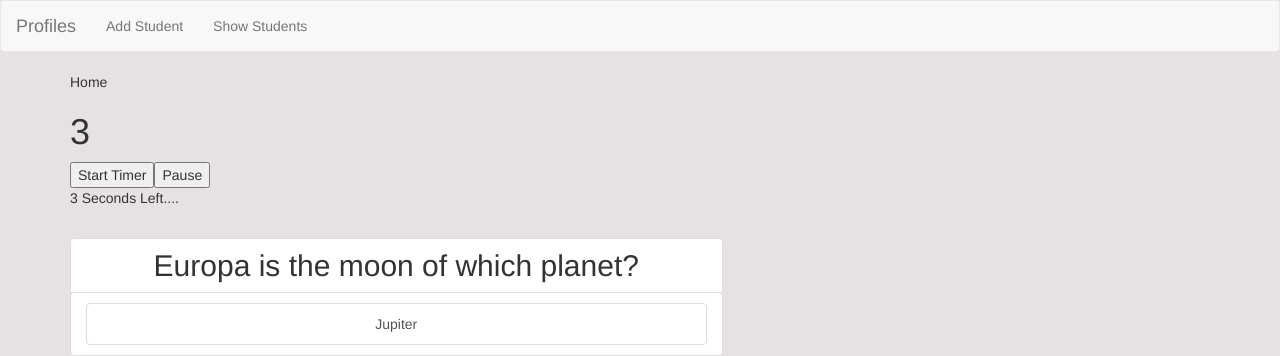
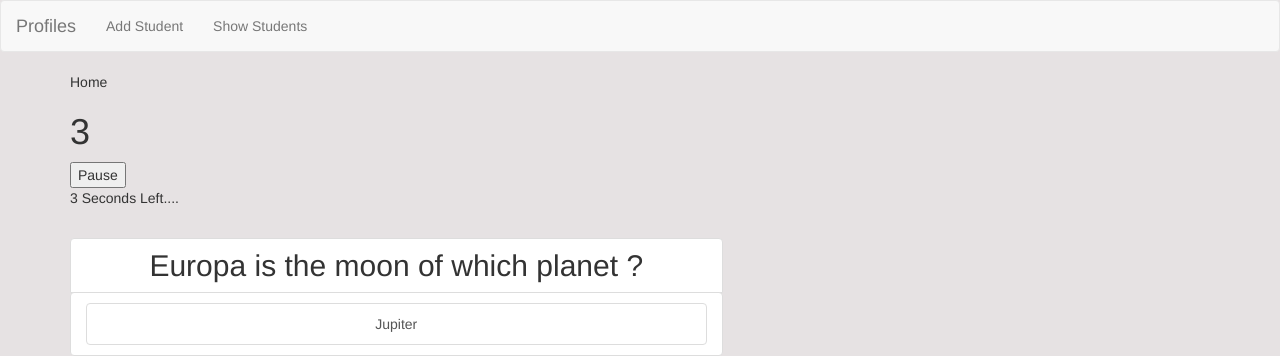
Before and after one commit to Abhinav7076/angular, an Angular app: page / in a window 1280 px wide. Shown: the top 356 px of the page. Built offline with nearby package versions, Linux system fonts and the light colour scheme.

Commit message:
going on to the next quiz question

```diff
--- a/src/app/home/home.component.html
+++ b/src/app/home/home.component.html
@@ -4,17 +4,17 @@
         <h1>{{timeLeft}}</h1>
     </div>
 </div>
-<button (click)='startTimer()'>Start Timer</button>
+<!-- <button (click)='incrementIndex()'>Increment Number</button> -->
 <button (click)='pauseTimer()'>Pause</button>
 
 <p>{{timeLeft}} Seconds Left....</p>
 <h2 *ngIf="timeLeft===0">Time Up!!!</h2>
 <div class="row" id="card">
     <div class="col-md-12">
-    <h2 class="list-group-item list-group-item-dark" >Europa is the moon of which planet?</h2>
-    <app-options [data]="{content: qData.op1, ans: qData.ans}"></app-options>
-    <app-options [data]="{content: qData.op2, ans: qData.ans}"></app-options>
-    <app-options [data]="{content: qData.op3, ans: qData.ans}"></app-options>
-    <app-options [data]="{content: qData.op4, ans: qData.ans}"></app-options>
+    <h2 class="list-group-item list-group-item-dark" >{{qData[idx].ques}}</h2>
+    <app-options [data]="{content: qData[idx].op1, ans: qData[idx].ans, idx: idx}" (idx)="incrementIndex($event)"></app-options>
+    <app-options [data]="{content: qData[idx].op2, ans: qData[idx].ans, idx: idx}" (idx)="incrementIndex($event)"></app-options>
+    <app-options [data]="{content: qData[idx].op3, ans: qData[idx].ans, idx: idx}" (idx)="incrementIndex($event)"></app-options>
+    <app-options [data]="{content: qData[idx].op4, ans: qData[idx].ans, idx: idx}" (idx)="incrementIndex($event)"></app-options>
 </div>
 </div>
--- a/src/app/home/home.component.ts
+++ b/src/app/home/home.component.ts
@@ -9,13 +9,18 @@ import { quiz } from './quiz.model';
 })
 export class HomeComponent implements OnInit, OnDestroy {
 
-  qData: quiz = new quiz('Europa is the moon of which planet ?','Jupiter','Saturn','Mars','Uranus','Jupiter')
+  qData: quiz[] = [
+    new quiz('Europa is the moon of which planet ?','Jupiter','Saturn','Mars','Uranus','Jupiter'),
+    new quiz('Phobos is the moon of which planet ?','Jupiter','Saturn','Mars','Uranus','Mars'),
+    new quiz('Zagreb is the capital of which country ?','Slovenia','Croatia','Greece','Hungary','Croatia'),
+  ]
 
 
   subscription: Subscription
   timeLeft: number = 3
   count = 0
   interval
+  idx: number = 0
 
 
   constructor() { }
@@ -42,4 +47,9 @@ export class HomeComponent implements OnInit, OnDestroy {
     this.subscription.unsubscribe()
   }
 
+  incrementIndex(idx: number){
+    this.idx = idx
+    console.log(this.idx)
+  }
+
 }
--- a/src/app/home/options/options.component.css
+++ b/src/app/home/options/options.component.css
@@ -0,0 +1,6 @@
+/* p {
+    border: 1px solid;
+    padding: 10px;
+    border-radius: 5em;
+    text-align: center;
+} */
--- a/src/app/home/options/options.component.ts
+++ b/src/app/home/options/options.component.ts
@@ -1,5 +1,5 @@
 import { animate, state, style, transition, trigger } from '@angular/animations';
-import { Component, ElementRef, Input, OnInit, ViewChild } from '@angular/core';
+import { Component, ElementRef, EventEmitter, Input, OnInit, Output, ViewChild } from '@angular/core';
 
 @Component({
   selector: 'app-options',
@@ -15,7 +15,7 @@ import { Component, ElementRef, Input, OnInit, ViewChild } from '@angular/core';
         'color': 'white'
       })),
       state('wrong', style({
-        'background-color': '#DD4124',
+        'background-color': '#E15D44',
         'color': 'white'
       })),
       transition('normal => correct', animate(500)),
@@ -24,9 +24,10 @@ import { Component, ElementRef, Input, OnInit, ViewChild } from '@angular/core';
   ]
 })
 export class OptionsComponent implements OnInit {
-  @Input() data: {content: string, ans: string}
+  @Input() data: {content: string, ans: string, idx: number}
   state: string = 'normal'
   @ViewChild('opSel1') optionSelected1: ElementRef
+  @Output() idx = new EventEmitter<number>()
 
   constructor() { }
   checkAnswer(){
@@ -35,7 +36,16 @@ export class OptionsComponent implements OnInit {
         this.state = 'correct'
       else
         this.state = 'wrong'
+      setTimeout(()=> {
+        this.idx.emit(this.data.idx+1)
+        this.state='normal'
+       }, 1000)
+
+      // this.idx.emit(this.data.idx+1)
     }
+  incrementIndex(){
+
+  }
   ngOnInit(): void {
   }
 
```
